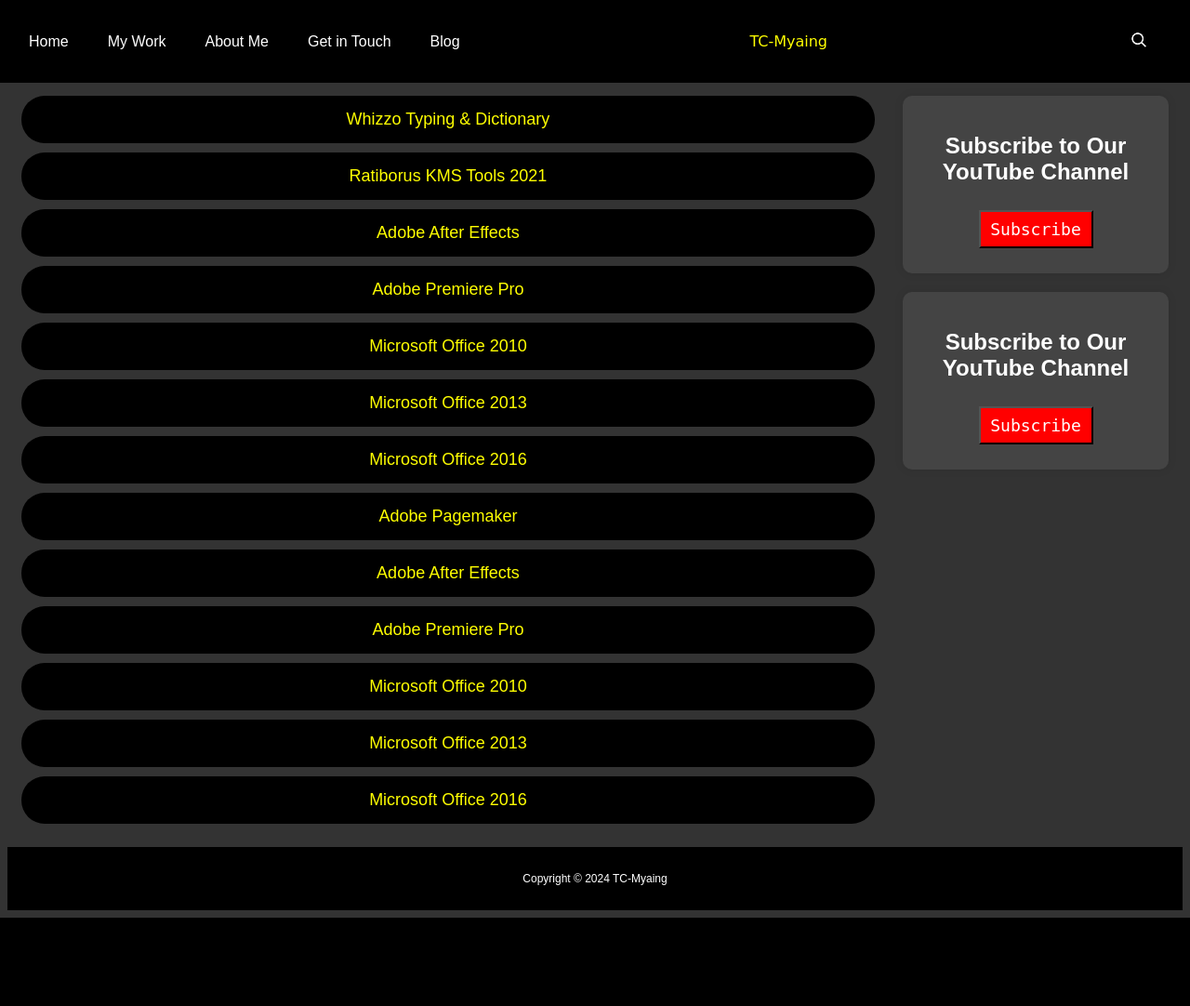
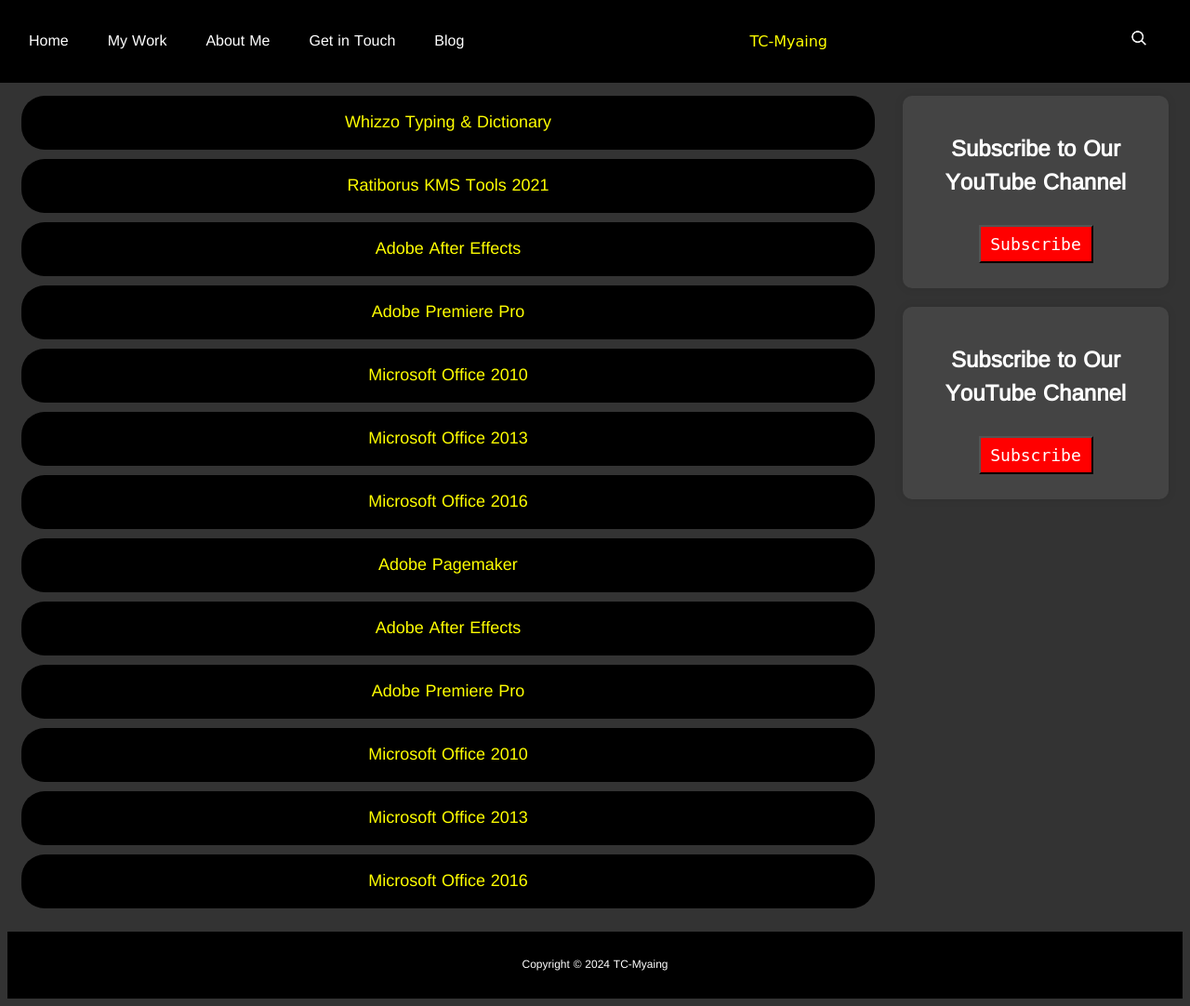
Before and after one commit to tinnaingoo/tcm-link, a PHP site: page /home.html in a window 1280 px wide. Shown: the whole page at 93% size. Before the commit the page ends 987 px from the top, so only its background shows below. Run offline with PHP 8.4, Linux system fonts and the light colour scheme; some web fonts are replaced.

Commit message:
Update styles.css

```diff
--- a/css/styles.css
+++ b/css/styles.css
@@ -1,7 +1,7 @@
 @font-face {
   font-family: 'Mon3';
   font-style: NORMAL;
-  src: url(mon3.woff) format('woff');
+  src: url(fonts/mon3.woff) format('woff');
 }
 
 body {
```
